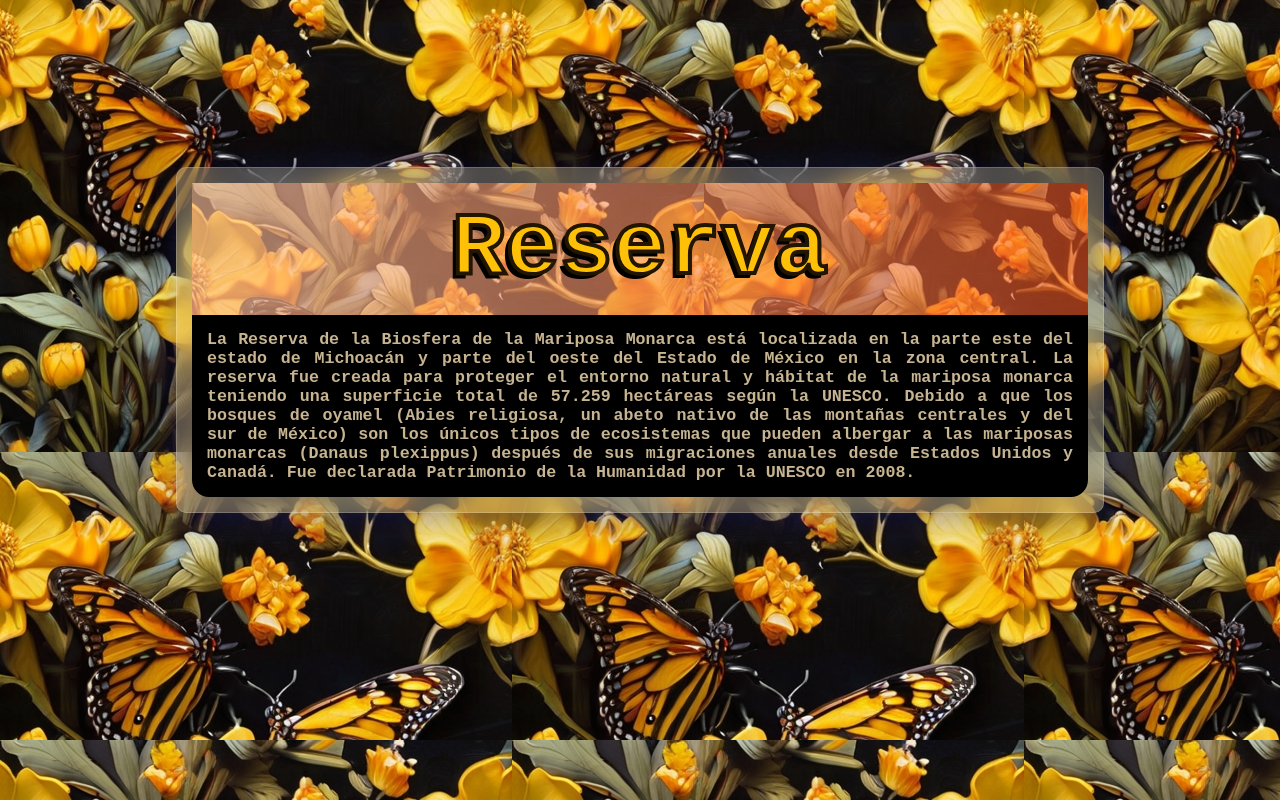
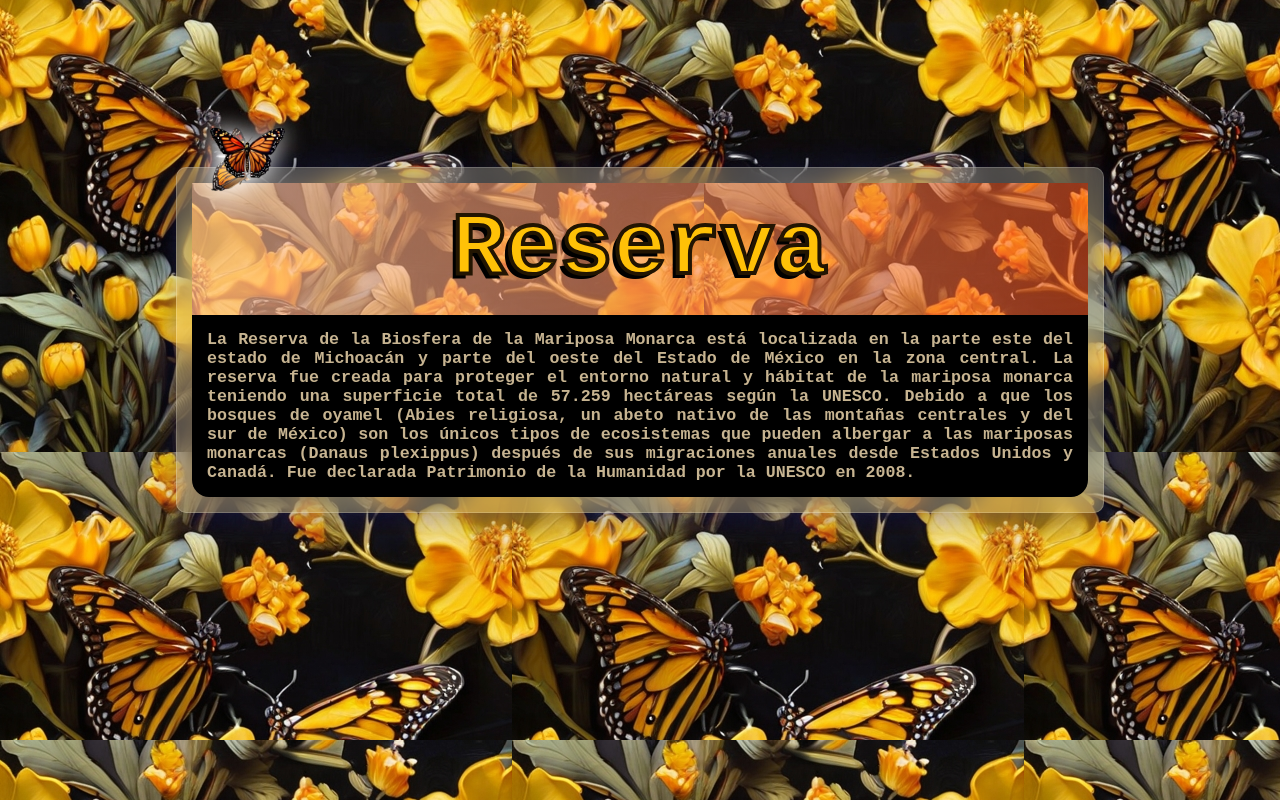
Before and after one commit to MarinaArrieta/monarca, a plain HTML site: page index.html in a window 1280 px wide. Shown: the part 860-1660 px from the top of the page. Drawn offline with Linux system fonts and the light colour scheme; a web font is replaced by a local one.

Commit message:
imagenes en el subtitulo

```diff
--- a/index.html
+++ b/index.html
@@ -20,7 +20,15 @@
     <main>
         <section id="reserva" class="reserva">
             <article>
-                <h2>Reserva</h2>
+                <div>
+                    <figure>
+                        <img src="img/monarcaa.png" alt="Mariposa Monarca">
+                    </figure>
+                    <h2>Reserva</h2>
+                    <figure>
+                        <img src="img/hola (2).png" alt="">
+                    </figure>
+                </div>
                 <p>La Reserva de la Biosfera de la Mariposa Monarca está localizada en la parte este del estado de Michoacán y parte del oeste del Estado de México en la zona central. La reserva fue creada para proteger el entorno natural y hábitat de la mariposa monarca teniendo una superficie total de 57.259 hectáreas según la UNESCO. Debido a que los bosques de oyamel (Abies religiosa, un abeto nativo de las montañas centrales y del sur de México) son los únicos tipos de ecosistemas que pueden albergar a las mariposas monarcas (Danaus plexippus) después de sus migraciones anuales desde Estados Unidos y Canadá. Fue declarada Patrimonio de la Humanidad por la UNESCO en 2008.</p>
             </article>
         </section>
--- a/style.css
+++ b/style.css
@@ -89,6 +89,7 @@ a{
 }
 
 h2{
+    width: 100%;
     font-family: 'Roboto Mono', monospace;
     text-align: center;
     font-size: 7vw;
@@ -112,6 +113,21 @@ article{
     backdrop-filter: blur( 15px );
     border-radius: 10px;
     border: 1px solid rgba( 255, 255, 255, 0.18 );
+}
+
+div{
+    display: flex;
+}
+
+figure{
+    position: absolute;
+    top: -44px;
+    left: 30px;
+}
+
+img{
+    width: 20%;
+    filter: drop-shadow(-2px 2px 12px white);
 }
 
 p{
```
Also changed, not shown: img/Leonardo_Diffusion_XL_Monarch_maiposa_with_open_wings_on_white_0-removebg-preview.png (deleted), img/hola (2).png (added), img/monarcaa.png (added).
